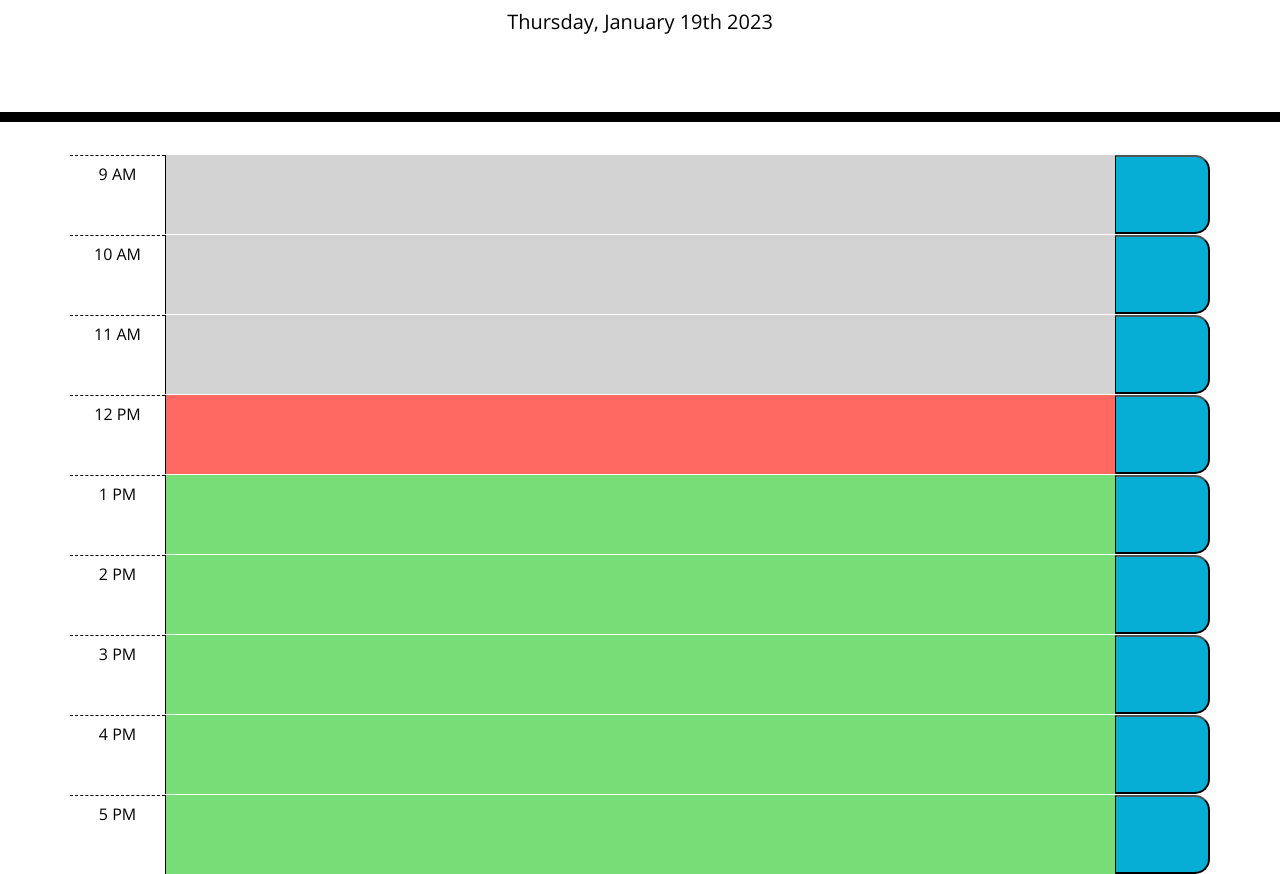
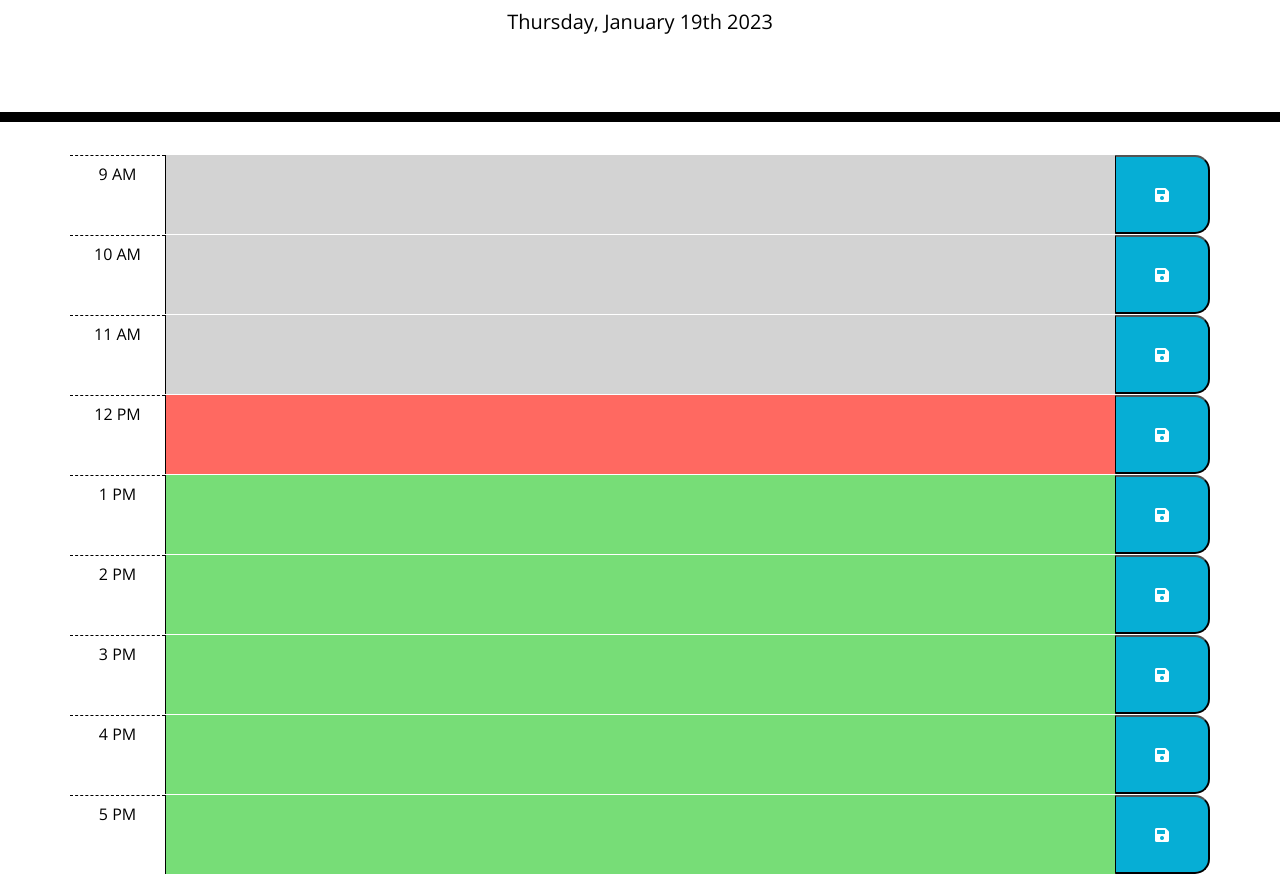
Before and after one commit to JayaPK21/Work-Day-Scheduler, a plain HTML site: page index.html in a window 1280 px wide. Shown: the part 182-1056 px from the top of the page. Drawn offline with nearby package versions, Linux system fonts and the light colour scheme.

Commit message:
Adds icons and event listeners for save button

```diff
--- a/assets/js/scheduler.js
+++ b/assets/js/scheduler.js
@@ -27,4 +27,10 @@ $.each(timeBlocks, function (i, val) {
 
         $(val).children('textarea').addClass('future');
     }
+
+    $(val).on('click', '.saveBtn', function() {
+        var abc = $(this).siblings('textarea').val();
+
+        console.log("Text value: "+abc);
+    });
 });
--- a/index.html
+++ b/index.html
@@ -34,7 +34,7 @@
 
         <div class="col-1 hour">9 AM</div>
         <textarea class="col-10"></textarea>
-        <button class="col-1 saveBtn"></button>
+        <button class="col-1 saveBtn"><i class="fas fa-save"></i></button>
 
       </div>
 
@@ -42,7 +42,7 @@
 
         <div class="col-1 hour">10 AM</div>
         <textarea class="col-10"></textarea>
-        <button class="col-1 saveBtn"></button>
+        <button class="col-1 saveBtn"><i class="fas fa-save"></i></button>
 
       </div>
 
@@ -50,7 +50,7 @@
 
         <div class="col-1 hour">11 AM</div>
         <textarea class="col-10"></textarea>
-        <button class="col-1 saveBtn"></button>
+        <button class="col-1 saveBtn"><i class="fas fa-save"></i></button>
 
       </div>
 
@@ -58,7 +58,7 @@
 
         <div class="col-1 hour">12 PM</div>
         <textarea class="col-10"></textarea>
-        <button class="col-1 saveBtn"></button>
+        <button class="col-1 saveBtn"><i class="fas fa-save"></i></button>
 
       </div>
 
@@ -66,7 +66,7 @@
 
         <div class="col-1 hour">1 PM</div>
         <textarea class="col-10"></textarea>
-        <button class="col-1 saveBtn"></button>
+        <button class="col-1 saveBtn"><i class="fas fa-save"></i></button>
 
       </div>
 
@@ -74,7 +74,7 @@
 
         <div class="col-1 hour">2 PM</div>
         <textarea class="col-10"></textarea>
-        <button class="col-1 saveBtn"></button>
+        <button class="col-1 saveBtn"><i class="fas fa-save"></i></button>
 
       </div>
 
@@ -82,7 +82,7 @@
 
         <div class="col-1 hour">3 PM</div>
         <textarea class="col-10"></textarea>
-        <button class="col-1 saveBtn"></button>
+        <button class="col-1 saveBtn"><i class="fas fa-save"></i></button>
 
       </div>
 
@@ -90,7 +90,7 @@
 
         <div class="col-1 hour">4 PM</div>
         <textarea class="col-10"></textarea>
-        <button class="col-1 saveBtn"></button>
+        <button class="col-1 saveBtn"><i class="fas fa-save"></i></button>
 
       </div>
 
@@ -98,7 +98,7 @@
 
         <div class="col-1 hour">5 PM</div>
         <textarea class="col-10"></textarea>
-        <button class="col-1 saveBtn"></button>
+        <button class="col-1 saveBtn"><i class="fas fa-save"></i></button>
 
       </div>
     </div>
```
